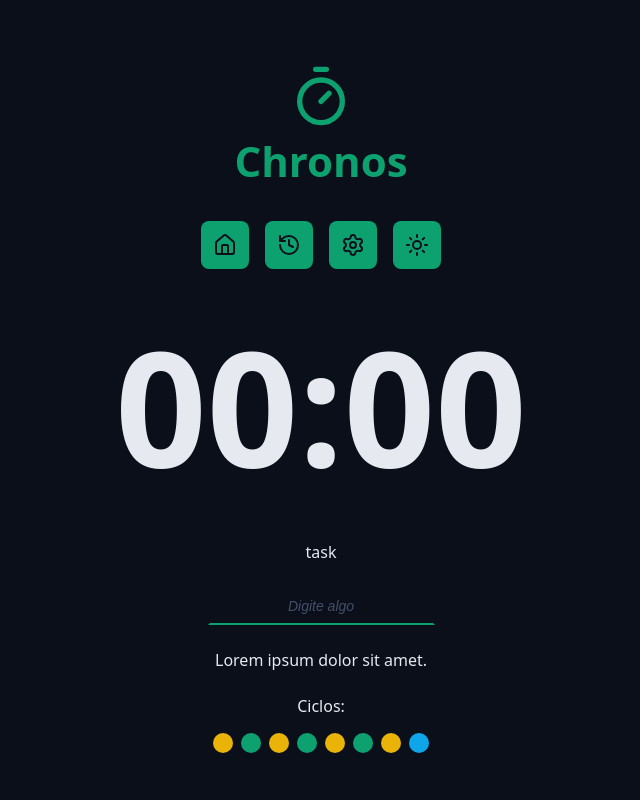
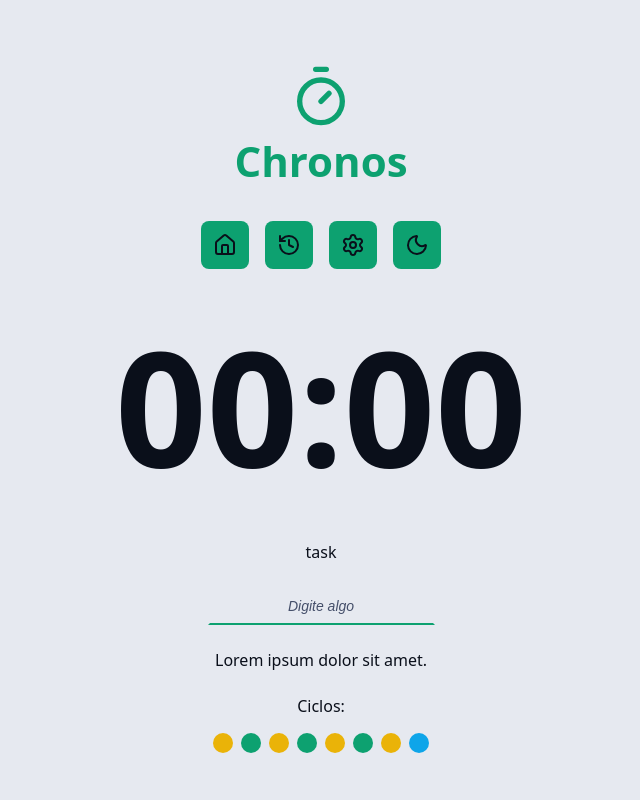
Before and after one commit to chris-zpl/chronos-pomodoro, a React (Vite) app: page / in a window 1280 px wide. Both pictures are taken after a click on the link 736 px from the left and 245 px from the top of the page. Shown: the top 800 px of the page, without its empty margins (319-959 px from the left). Built offline with nearby package versions, Linux system fonts and the light colour scheme.

Commit message:
Seleção de tema adicionado ao sistema

```diff
--- a/index.html
+++ b/index.html
@@ -1,5 +1,5 @@
 <!doctype html>
-<html lang="en">
+<html lang="pt-BR" data-theme="dark">
   <head>
     <meta charset="UTF-8" />
     <link rel="icon" type="image/svg+xml" href="/vite.svg" />
--- a/src/components/Menu/index.tsx
+++ b/src/components/Menu/index.tsx
@@ -1,20 +1,77 @@
-import { HistoryIcon, HouseIcon, SettingsIcon, SunIcon } from "lucide-react";
+import { HistoryIcon, HouseIcon, MoonIcon, SettingsIcon, SunIcon } from "lucide-react";
 import styles from "./styles.module.css";
+import { useState, useEffect } from "react";
+
+type AvaliableThemes = "dark" | "light";
 
 export function Menu() {
+  const [theme, setTheme] = useState<AvaliableThemes>(() => {
+    const storageTheme =
+      (localStorage.getItem("theme") as AvaliableThemes) || "dark";
+    return storageTheme;
+  });
+  const nextThemeIcon = {
+    dark: <SunIcon />,
+    light: <MoonIcon />
+  }
+
+  function handleThemeChange(
+    e: React.MouseEvent<HTMLAnchorElement, MouseEvent>,
+  ) {
+    e.preventDefault(); // Não segue o link
+    setTheme((prevTheme) => {
+      const nextTheme = prevTheme === "dark" ? "light" : "dark";
+      return nextTheme;
+    });
+  }
+
+  /* useEffect(() => {
+    console.log('useEffect sem dependência');
+  }) */ // Executado toda vez que o componenete renderiza na tela
+
+  /* useEffect(() => {
+    console.log('useEffect com array deps vazio');
+  }, []) */ // Executa apenas quando o react monta o componenete na tela pela primeira vez
+
+  useEffect(() => {
+    document.documentElement.setAttribute("data-theme", theme);
+    localStorage.setItem("theme", theme);
+  }, [theme]); //Executa apenas quando o valor de theme muda
+
   return (
     <nav className={styles.menu}>
-      <a href="#" className={styles.menuLink}>
+      <a
+        href="#"
+        className={styles.menuLink}
+        aria-label="Ir para a Home"
+        title="Ir para a Home"
+      >
         <HouseIcon />
       </a>
-      <a href="#" className={styles.menuLink}>
+      <a
+        href="#"
+        className={styles.menuLink}
+        aria-label="Ver Histórico"
+        title="Ver histórico"
+      >
         <HistoryIcon />
       </a>
-      <a href="#" className={styles.menuLink}>
+      <a
+        href="#"
+        className={styles.menuLink}
+        aria-label="Configurações"
+        title="IConfigurações"
+      >
         <SettingsIcon />
       </a>
-      <a href="#" className={styles.menuLink}>
-        <SunIcon />
+      <a
+        href="#"
+        className={styles.menuLink}
+        aria-label="Mudar Tema"
+        title="Mudar Tema"
+        onClick={handleThemeChange}
+      >
+        {nextThemeIcon[theme]}
       </a>
     </nav>
   );
--- a/src/styles/theme.css
+++ b/src/styles/theme.css
@@ -35,3 +35,21 @@
   --disabled: #555f7d;
   --text-disabled: #aab3cc;
 }
+
+:root[data-theme='light'] {
+  --gray-100: #0a0f1a;
+  --gray-200: #181f2e;
+  --gray-300: #272f43;
+  --gray-400: #363d56;
+  --gray-500: #454f6a;
+  --gray-600: #555f7d;
+  --gray-700: #aab3cc;
+  --gray-800: #cdd3e1;
+  --gray-900: #e6e9f0;
+
+  --link-color: #0b8a60;
+  --link-hover: #065f46;
+
+  --text-default: #0a0f1a;
+  --text-muted: #272f43;
+}
```
